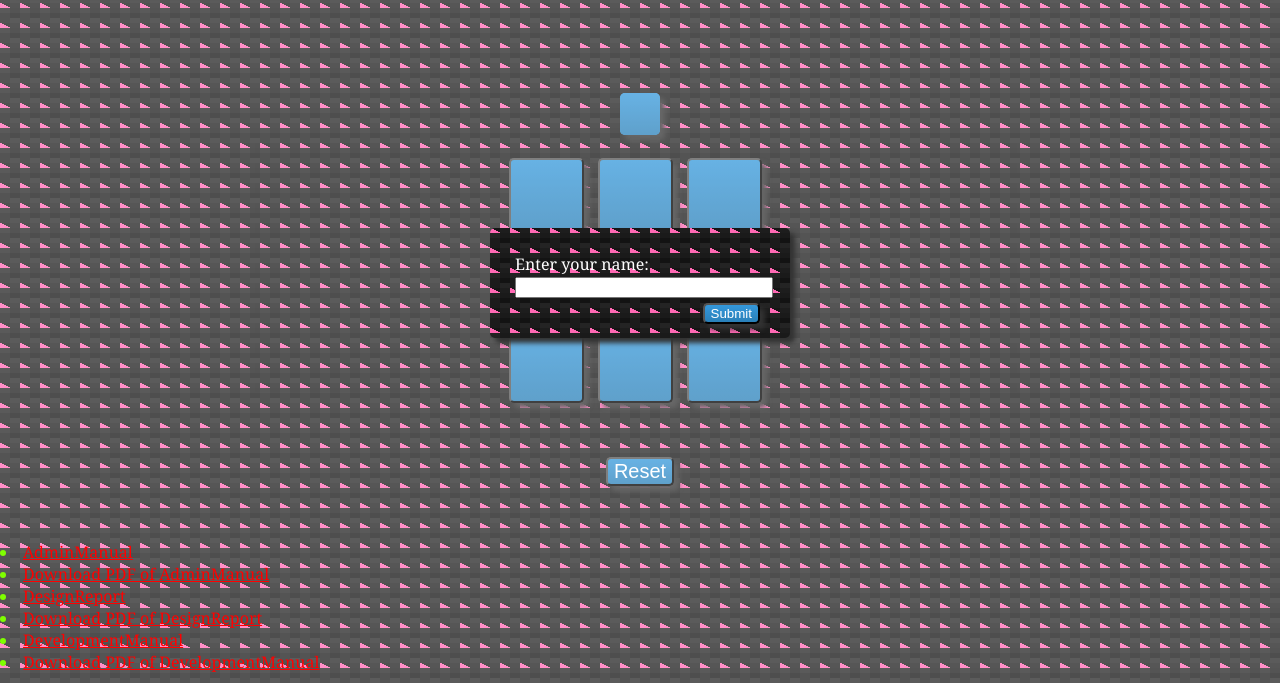
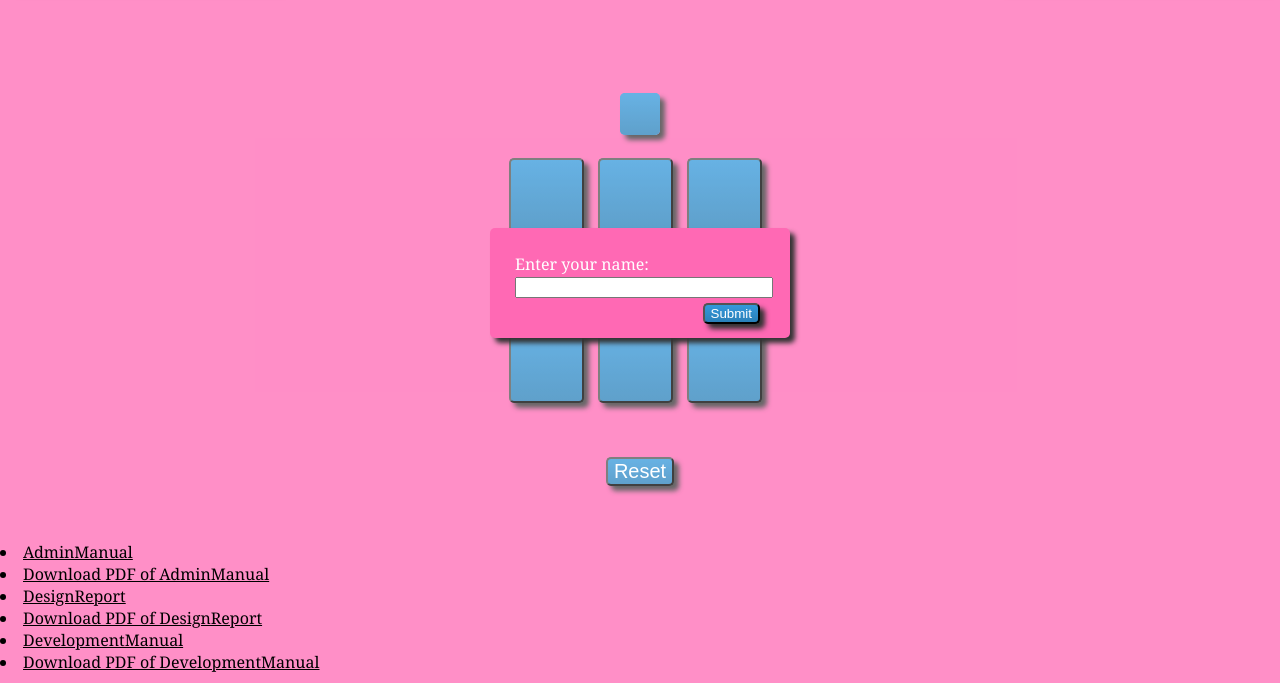
Before and after one commit to ComputerFriendz/TicTacToe, a website built with webpack: page src/client/index.html in a window 1280 px wide. Shown: the part 117-800 px from the top of the page. Built offline with nearby package versions, Linux system fonts and the light colour scheme; files whose address does not match are found by name.

Commit message:
changing the background colors

```diff
--- a/src/styles/app.css
+++ b/src/styles/app.css
@@ -8,14 +8,14 @@ body {
 
 body {
   font-family: Georgia;
-  color: #7FFF00;
+  color: black;
 }
 
 .carbon
   {
     /* http://lea.verou.me/css3patterns/#carbon */
-    background: linear-gradient(27deg, #FF69B4 5px, transparent 5px) 0 5px, linear-gradient(207deg, #151515 5px, transparent 5px) 10px 0px, linear-gradient(27deg, #222 5px, transparent 5px) 0px 10px, linear-gradient(207deg, #222 5px, transparent 5px) 10px 5px, linear-gradient(90deg, #1b1b1b 10px, transparent 10px), linear-gradient(#1d1d1d 25%, #1a1a1a 25%, #1a1a1a 50%, transparent 50%, transparent 75%, #242424 75%, #242424);
-    background-color: #131313;
+    background: linear-gradient(27deg,hotpink 5px, transparent 5px) 0 5px, linear-gradient(207deg, hotpink 5px, transparent 5px) 10px 0px, linear-gradient(27deg,hotpink 5px, transparent 5px) 0px 10px, linear-gradient(207deg, hotpink 5px, transparent 5px) 10px 5px, linear-gradient(90deg, hotpink 10px, transparent 10px), linear-gradient(hotpink 25%,hotpink 25%, hotpink 50%, transparent 50%, transparent 75%, hotpink 75%, hotpink);
+    background-color: hotpink;
     background-size: 20px 20px;
   }
 
@@ -172,5 +172,5 @@ a.btn {
 }
 
 a:link {
-  color: red;
+  color: black;
 }
```
